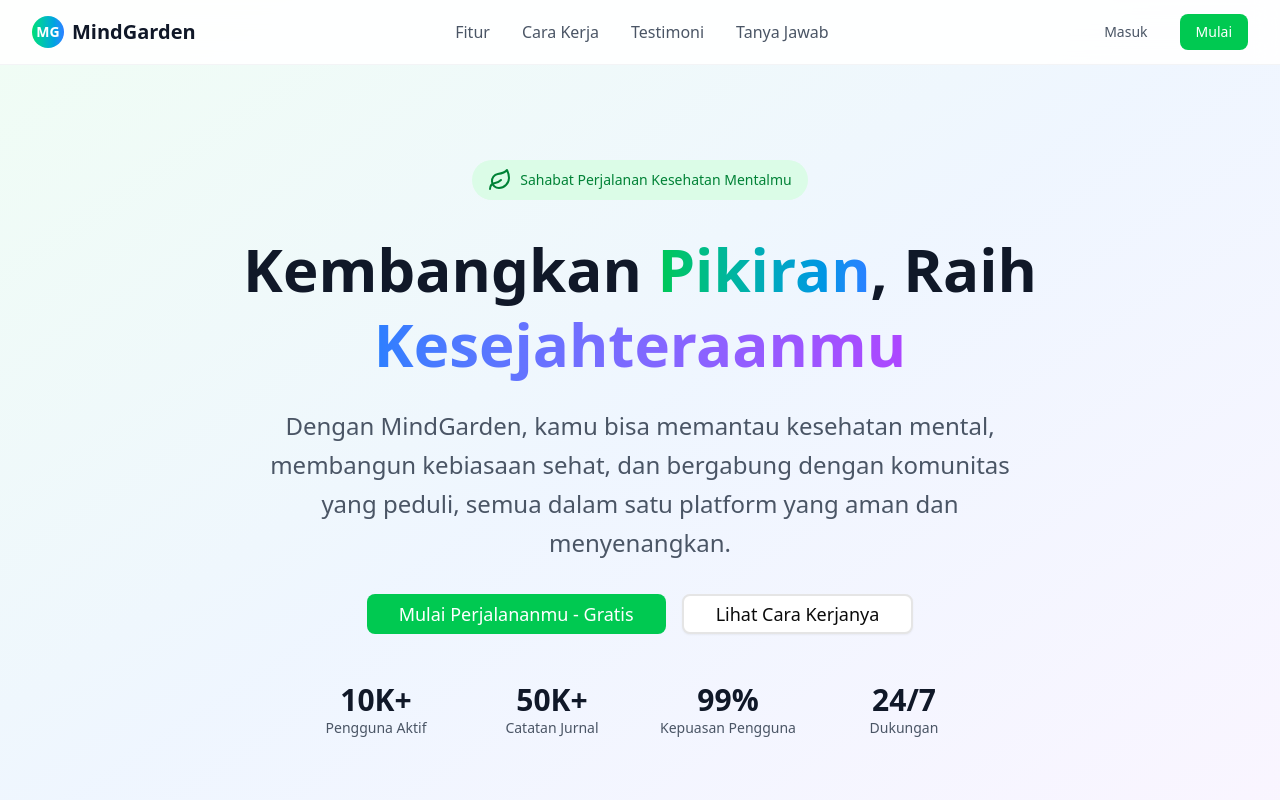
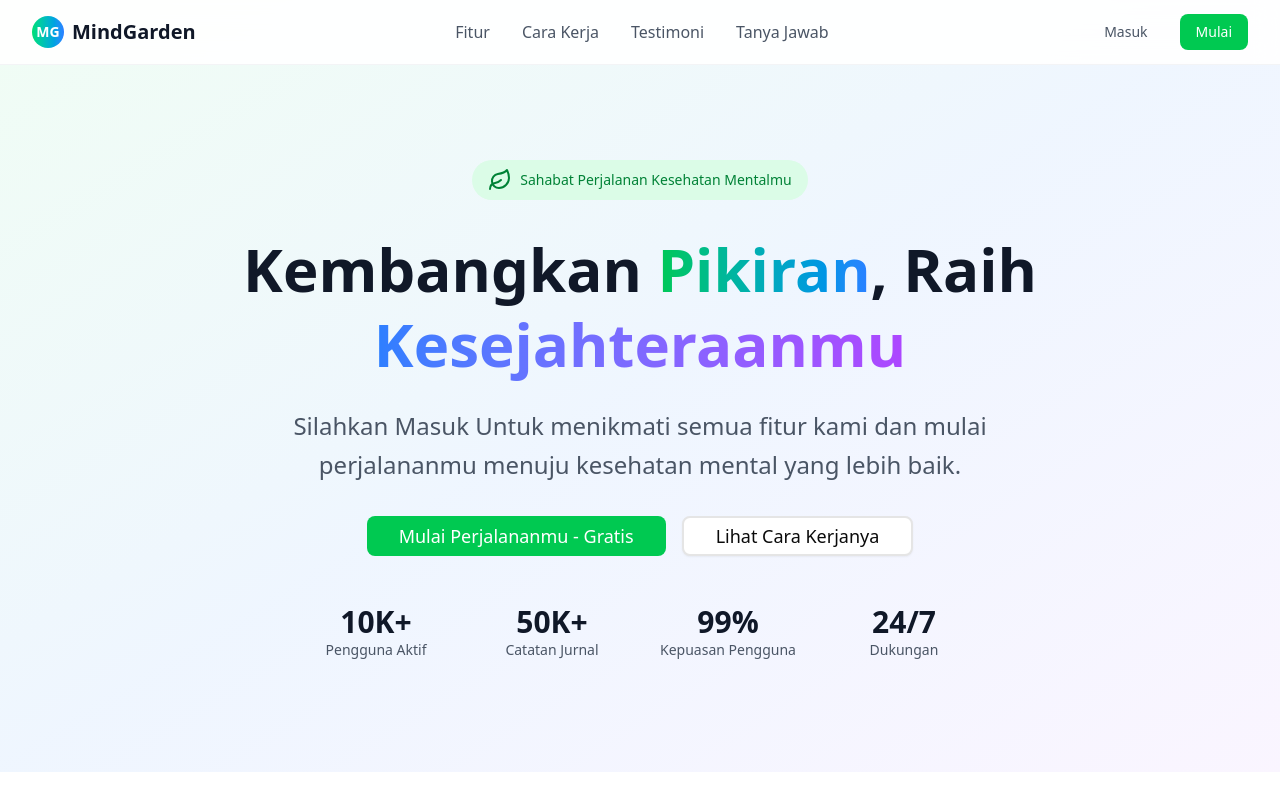
Before and after one commit to christianLuis07/mind-garden, a Next.js app in the folder frontend/: page / in a window 1280 px wide. Shown: the top 800 px of the page. Built offline with nearby package versions, Linux system fonts and the light colour scheme.

Commit message:
refactor

```diff
--- a/frontend/src/components/dashboard/quick-actions.tsx
+++ b/frontend/src/components/dashboard/quick-actions.tsx
@@ -12,7 +12,7 @@ const actions = [
   {
     name: "Tulis Jurnal",
     description: "Ungkapkan isi pikiranmu",
-    href: "/dashboard/journal/new",
+    href: "/dashboard/journal",
     icon: BookOpen,
     color: "from-blue-400 to-blue-500",
   },
--- a/frontend/src/components/landing/hero-section.tsx
+++ b/frontend/src/components/landing/hero-section.tsx
@@ -28,9 +28,8 @@ export function HeroSection() {
 
         {/* Subheadline */}
         <p className="text-xl lg:text-2xl text-gray-600 mb-8 max-w-3xl mx-auto leading-relaxed">
-          Dengan MindGarden, kamu bisa memantau kesehatan mental, membangun
-          kebiasaan sehat, dan bergabung dengan komunitas yang peduli, semua
-          dalam satu platform yang aman dan menyenangkan.
+          Silahkan Masuk Untuk menikmati semua fitur kami dan mulai perjalananmu
+          menuju kesehatan mental yang lebih baik.
         </p>
 
         {/* CTA Buttons */}
```
